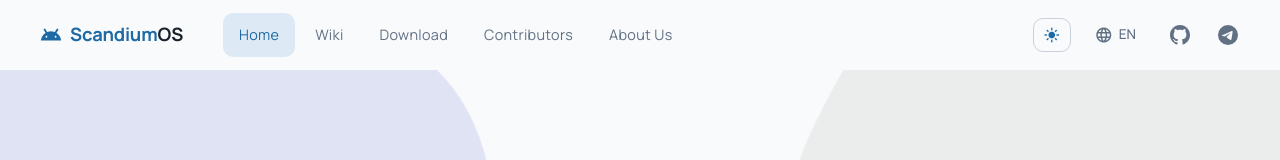
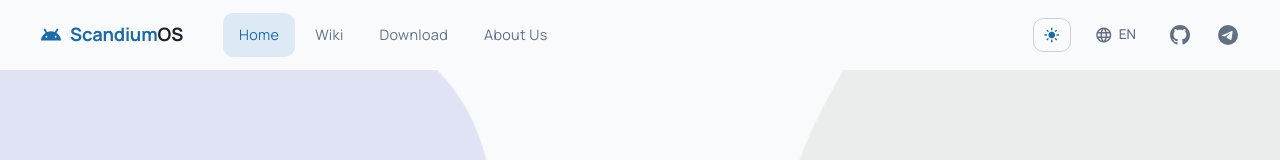
Before and after one commit to ScandiumUI/official-website, a Vue app: page / in a window 1280 px wide. Shown: the top 160 px of the page. Built offline with nearby package versions, Linux system fonts and the light colour scheme.

Commit message:
cookie: change text position to center and remove contributor link from navbar

```diff
--- a/src/components/Navbar.vue
+++ b/src/components/Navbar.vue
@@ -127,7 +127,6 @@ const navLinks = computed(() => [
   { name: t('nav.home'), to: '/' },
   { name: t('nav.wiki'), to: '/wiki' },
   { name: t('nav.download'), to: '/download' },
-  { name: t('nav.contributors'), to: '/contributors' },
   { name: t('nav.about'), to: '/about' },
 ])
 
@@ -460,7 +459,7 @@ onUnmounted(() => {
 }
 
 .sidebar-buttons .nav-btn a {
-  justify-content: flex-start;
+  justify-content: center;
   padding: 0.75rem 1.25rem;
 }
 
```
